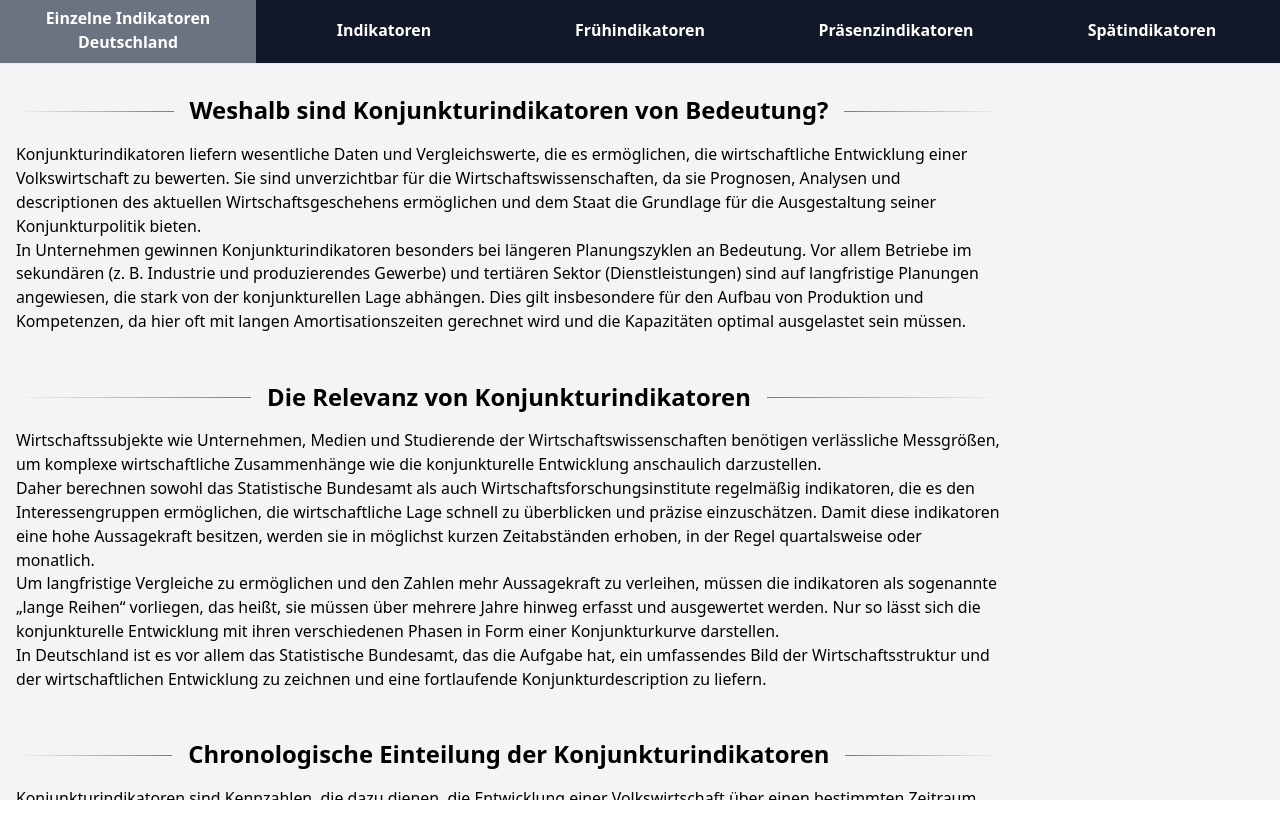
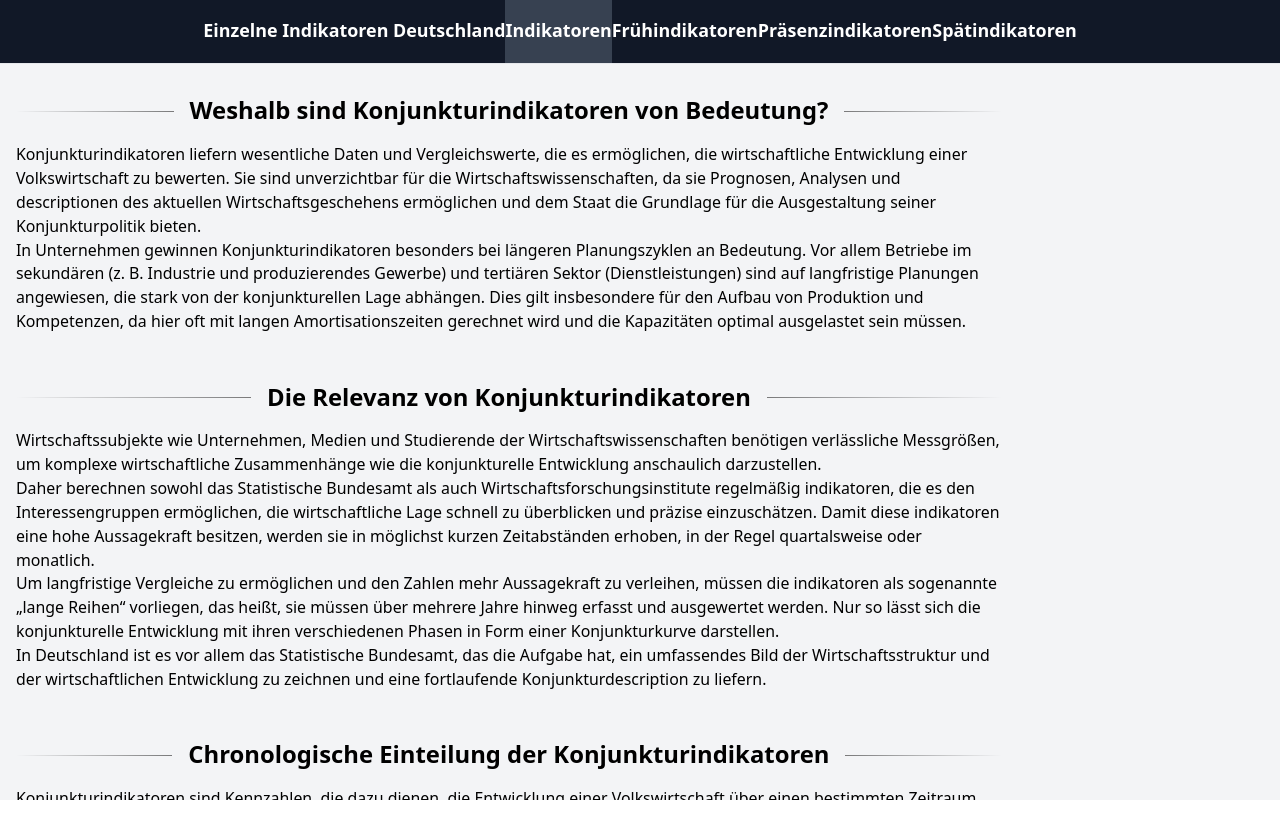
Before and after one commit to ErtelDG/dashboard-economy-incidence-germany, a Vue app: page / in a window 1280 px wide. Shown: the top 838 px of the page. Built offline with nearby package versions, Linux system fonts and the light colour scheme.

Commit message:
1728143687

```diff
--- a/src/components/Navbar.vue
+++ b/src/components/Navbar.vue
@@ -1,16 +1,21 @@
 <template>
    <!-- Navigation Links -->
    <div class="flex items-center justify-between h-full border-b border-gray-200 bg-gray-900 w-full">
-      <div class="flex items-center justify-center w-full h-full text-white font-bold text-center">
+      <div class="flex items-center justify-center w-full h-full text-white font-bold text-center text-lg">
          <RouterLink
             v-for="item in navData"
             :key="item[1]"
             :to="item[1]"
-            class="hover:bg-gray-500 hover:cursor-pointer flex items-center justify-center h-full text-white font-bold text-center w-1/5"
-            active-class="bg-gray-700"
-            exact-active-class="bg-gray-900"
+            :class="[
+               'hover:bg-gray-500 hover:cursor-pointer  h-full text-white font-bold text-center',
+               `w-1/${navData.length}`
+            ]"
+            @click="navigate"
+            v-slot="{ isActive, href, navigate }"
          >
-            {{ item[0] }}
+            <div :class="['h-full w-full flex items-center justify-center',isActive ? 'bg-gray-700' : '']">
+               {{ item[0] }}
+            </div>
          </RouterLink>
       </div>
    </div>
```
